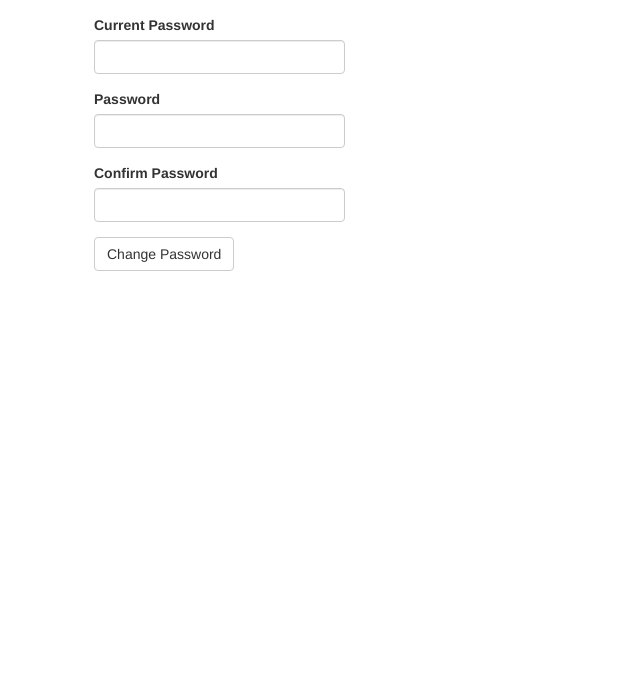
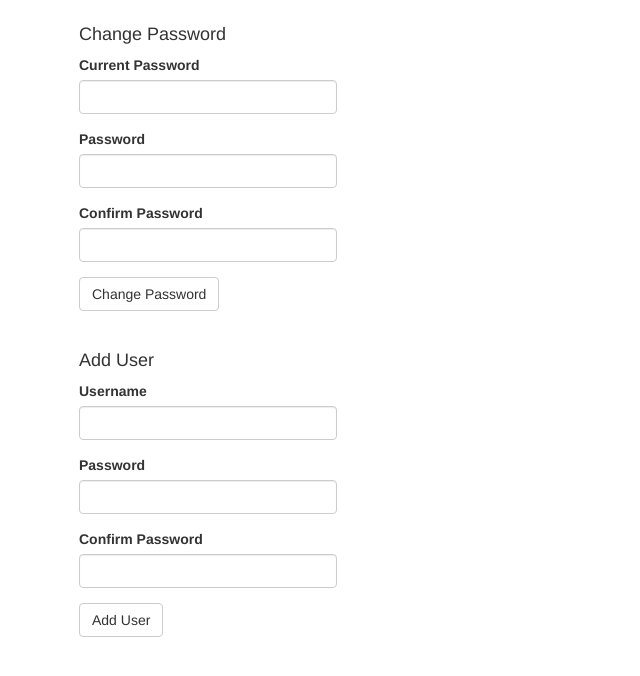
Before and after one commit to JackNeus/bookish-standalone, a Flask app: template app/templates/user/profile.html in a window 1280 px wide. Shown: the top 676 px of the page, without its empty margins (0-640 px from the left). Run offline with Flask 2, Linux system fonts and the light colour scheme; the visitor is signed in with stand-in values (Sample User, id 1); the template is opened without the code that fills it: values that come from a table or form of the project are taken from there, most other values are stand-ins (such as "Sample title", 1, 10 or a date in 2020); parts of the project's set-up code (start-up, migrations or seed data) failed here and were passed over; some libraries are stand-ins or nearby versions.

Commit message:
Added add user form for admin.

```diff
--- a/app/models.py
+++ b/app/models.py
@@ -76,9 +76,10 @@ class JobEntry(Document):
         self.update_status()
 
 class User(UserMixin):
-    def __init__(self, uid, username):
+    def __init__(self, uid, username, is_admin = False):
         self.uid = str(uid)
         self.username = username
+        self.is_admin = is_admin
 
     def is_authenticated(self):
         return True
@@ -88,8 +89,9 @@ class User(UserMixin):
 
 class UserEntry(Document):
     username = StringField(required = True, unique = True)
-    name = StringField(required = True, default = "Bob")
+    name = StringField(required = True, default = '')
     password_hash = StringField(required = True, default = '')
+    is_admin = BooleanField(default = False)
 
     def set_password(self, password):
         self.password_hash = generate_password_hash(password)
--- a/app/static/css/style.css
+++ b/app/static/css/style.css
@@ -14,6 +14,10 @@ body {
 .ngrams {
 	margin-top: 30px;
 
+}
+
+.margin-top {
+	margin-top: 30px;
 }
 
 .margin-bottom {
--- a/app/templates/user/profile.html
+++ b/app/templates/user/profile.html
@@ -2,8 +2,19 @@
 {% import 'bootstrap/wtf.html' as wtf %}
 
 {% block app_content %}
-	<div class="col-md-3">
-		{{ wtf.quick_form(change_pwd_form) }}
+	<div class="row">
+		<div class="col-md-3">
+			<h4>Change Password</h4>
+			{{ wtf.quick_form(change_pwd_form) }}
+		</div>
+	</div>
+	<div class="row margin-top">
+		{% if current_user.is_admin %}
+		<div class="col-md-3">
+			<h4>Add User</h4>
+			{{ wtf.quick_form(add_user_form) }}
+		</div>
+		{% endif %}
 	</div>
 {% endblock %}
 
--- a/app/user/controllers.py
+++ b/app/user/controllers.py
@@ -6,9 +6,13 @@ from app.models import User, UserEntry
 
 class UserDoesNotExistError(Exception):
 	pass
+class UsernameTakenError(Exception):
+	pass
 class InvalidUserError(Exception):
 	pass
 class InvalidPasswordError(Exception):
+	pass
+class AuthorizationError(Exception):
 	pass
 
 def get_user_entry(params):
@@ -24,8 +28,8 @@ def load_user(user_id):
 
 		if user_entry is None:
 			# Throw an error
-			raise UserDoesNotExistError
-		user = User(str(user_entry.id), user_entry.username)
+			raise UserDoesNotExistError()
+		user = User(str(user_entry.id), user_entry.username, user_entry.is_admin)
 		return user
 	except Exception as e:
 		raise e
@@ -36,7 +40,7 @@ def login(username, password):
 	user = get_user_entry({'username': username})
 
 	if user is None or not user.check_password(password):
-		raise UserDoesNotExistError
+		raise UserDoesNotExistError()
 	uid = user.id
 	user = load_user(uid)
 	if user:
@@ -45,7 +49,7 @@ def login(username, password):
 			remember = True,
 			duration = timedelta(days=current_app.config["SESSION_LENGTH"]))
 	else:
-		raise UserDoesNotExistError
+		raise UserDoesNotExistError()
 
 def logout():
 	logout_user()
@@ -54,7 +58,19 @@ def change_password(user, current_password, password):
 	user = get_user_entry({'username': user})
 
 	if user is None:
-		raise UserDoesNotExistError
+		raise UserDoesNotExistError()
 	if not user.check_password(current_password):
-		raise InvalidPasswordError
+		raise InvalidPasswordError()
 	user.set_password(password)
+
+def add_user(username, password):
+	if not current_user.is_admin:
+		raise AuthorizationError()
+
+	user = get_user_entry({'username': username})
+	if user:
+		raise UsernameTakenError()
+	new_user = UserEntry(username)
+	new_user.set_password(password)
+	new_user.save()
+	return new_user
--- a/app/user/forms.py
+++ b/app/user/forms.py
@@ -9,10 +9,19 @@ class LoginForm(FlaskForm):
     submit = SubmitField('Sign In')
 
 class ChangePasswordForm(FlaskForm):
-	current_password = PasswordField('Current Password', validators=[DataRequired()])
-	password = PasswordField('Password', validators=[DataRequired(),
-		Length(min = 6, message = "Password must be at least 6 characters long."),
-		EqualTo('confirm', message = "Passwords must match.")])
-	confirm = PasswordField('Confirm Password', validators=[DataRequired()])
+    current_password = PasswordField('Current Password', validators=[DataRequired()])
+    password = PasswordField('Password', validators=[DataRequired(),
+        Length(min = 6, message = "Password must be at least 6 characters long."),
+        EqualTo('confirm', message = "Passwords must match.")])
+    confirm = PasswordField('Confirm Password', validators=[DataRequired()])
 
-	submit = SubmitField('Change Password')
+    change_password = SubmitField('Change Password')
+
+class AddUserForm(FlaskForm):
+    username = StringField('Username', validators=[DataRequired()])
+    password = PasswordField('Password', validators=[DataRequired(),
+        Length(min = 6, message = "Password must be at least 6 characters long."),
+        EqualTo('confirm', message = "Passwords must match.")])
+    confirm = PasswordField('Confirm Password', validators=[DataRequired()])
+
+    add_user = SubmitField('Add User')
```
Also changed, not shown: app/user/routes.py (+18 -5 lines).
